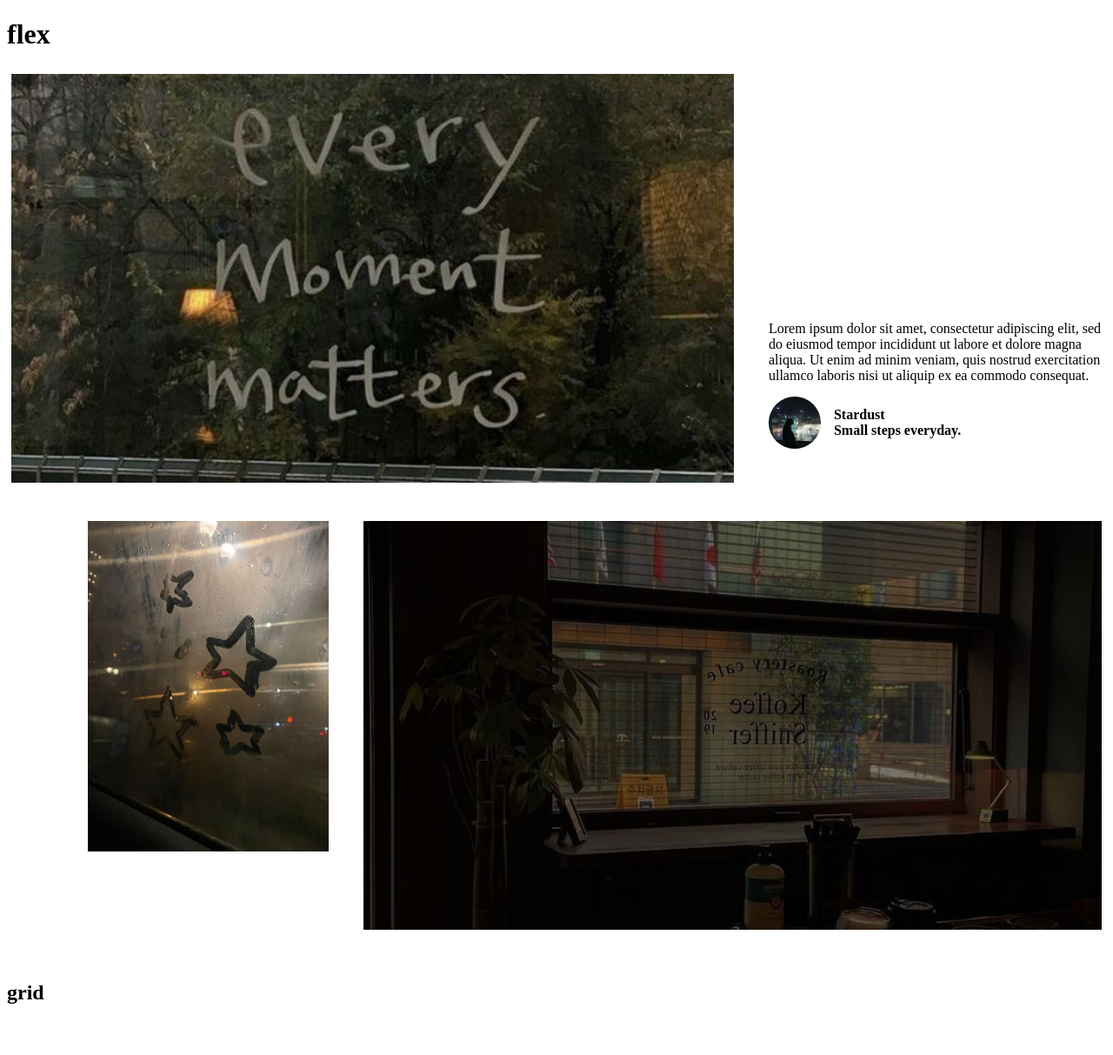
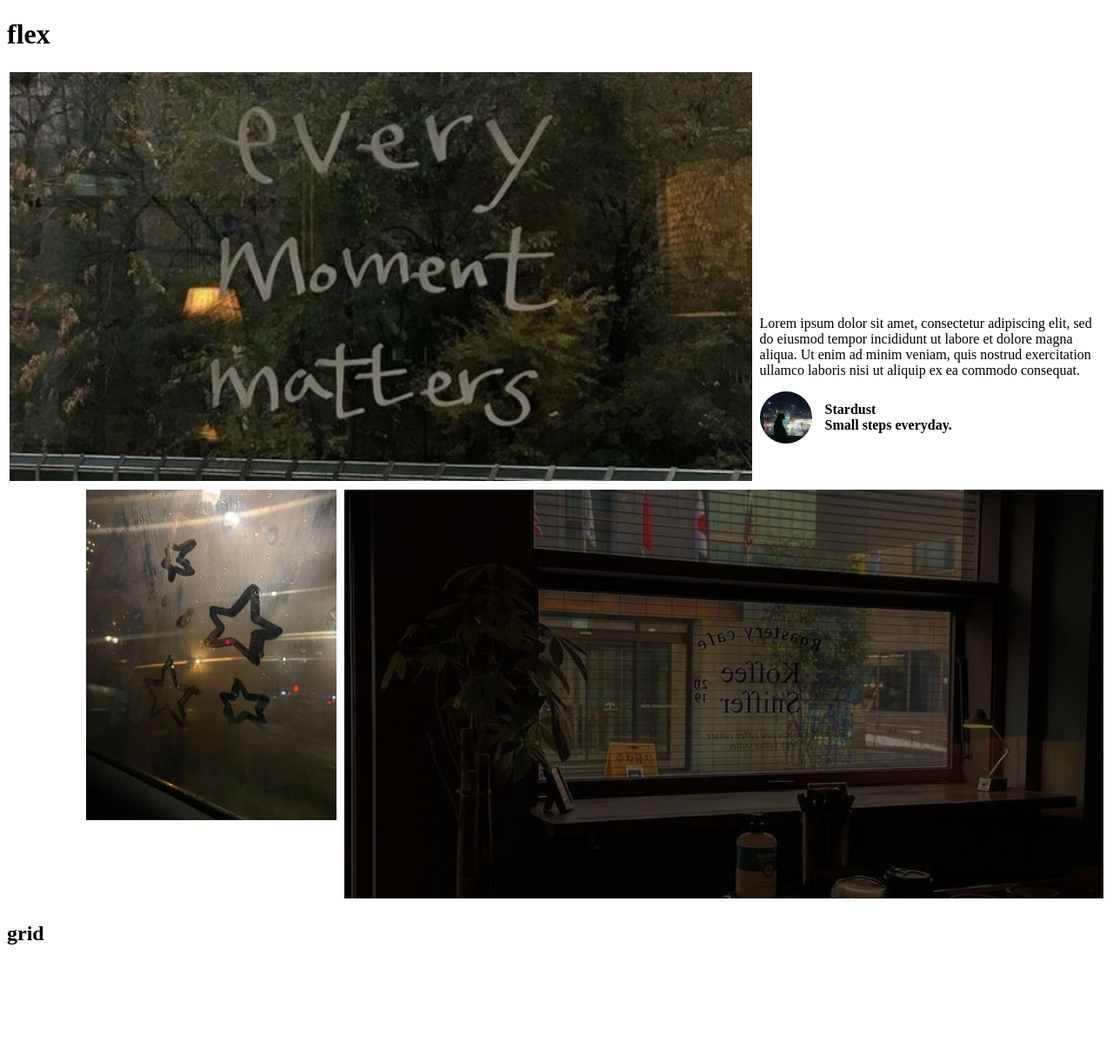
Before and after one commit to Salsabil27/Repertoire_de_salsabil_aberkan_EMU2, a PHP site: page / in a window 1280 px wide. Shown: the whole page at 87% size. After the commit the page ends 1086 px from the top, so only its background shows below. Run offline with PHP 8.4, Linux system fonts and the light colour scheme.

Commit message:
flex gap

```diff
--- a/Flex vs grid/css/index.css
+++ b/Flex vs grid/css/index.css
@@ -42,18 +42,17 @@ blockquote > footer > img {
 .flex{
     display: flex;
     flex-direction: column;
-    gap: 30px 0;
 }
 .bloc {
     min-height: 200px;
-    padding: 5px;
+    padding: 3px;
 }
 .bloc.three {
   margin-left: 7%;
 }
 .ligne {
     display: flex;
-    gap: 0px 30px;
+    gap: 3px;
 }
 
 .align-right {
```
